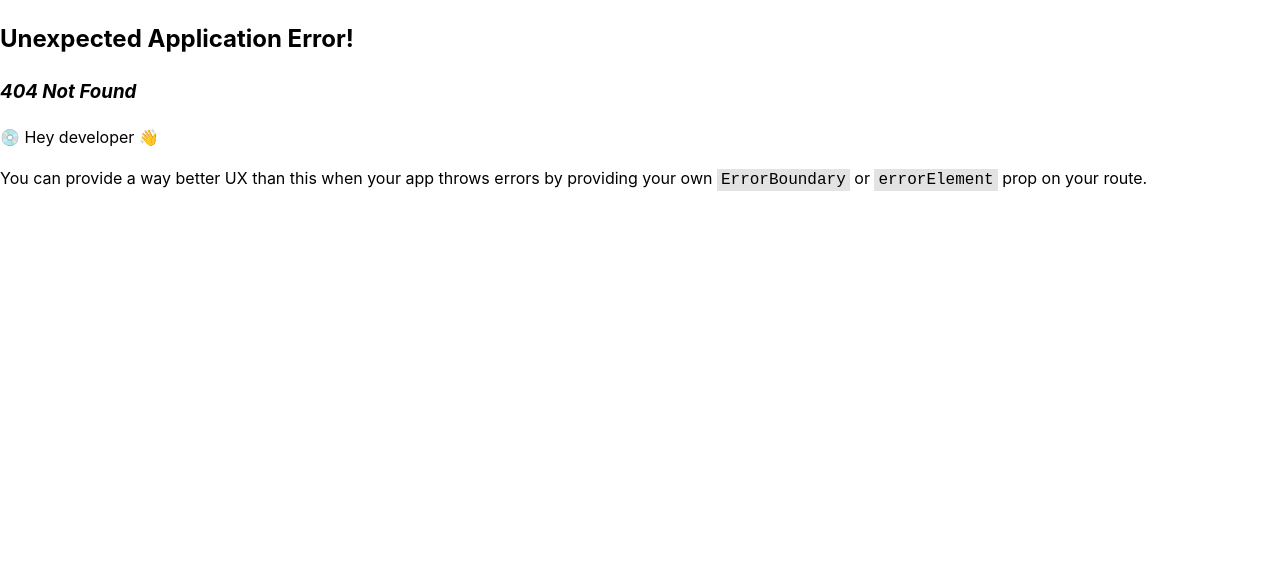
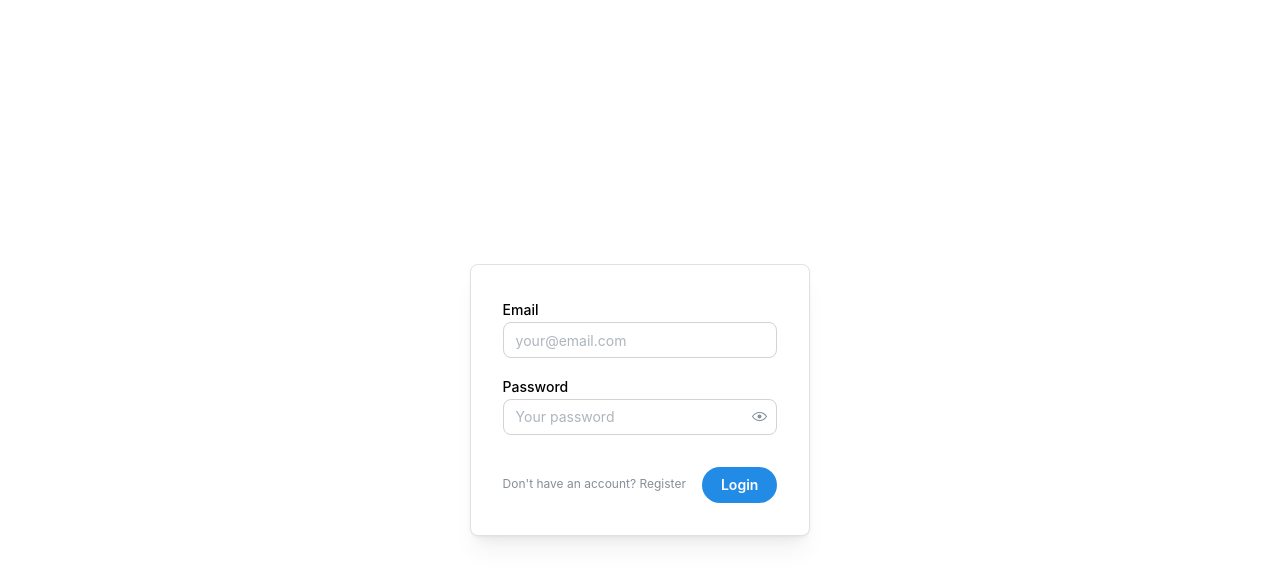
Before and after one commit to fabaguirre/animal-shelter-client, a React (Vite) app: page /login in a window 1280 px wide. Before the commit this address had no page. Shown: the top 580 px of the page. Built offline with nearby package versions, Linux system fonts and the light colour scheme.

Commit message:
✨ chore: Add login components

```diff
--- a/package.json
+++ b/package.json
@@ -20,6 +20,7 @@
   },
   "dependencies": {
     "@mantine/core": "7.12.1",
+    "@mantine/form": "^7.12.1",
     "@mantine/hooks": "7.12.1",
     "react": "^18.3.1",
     "react-dom": "^18.3.1",
--- a/src/Router.tsx
+++ b/src/Router.tsx
@@ -1,10 +1,10 @@
 import { createBrowserRouter, RouterProvider } from 'react-router-dom';
-import { HomePage } from './pages/Home.page';
+import LoginPage from '@/pages/Login.page';
 
 const router = createBrowserRouter([
   {
-    path: '/',
-    element: <HomePage />,
+    path: '/login',
+    element: <LoginPage />,
   },
 ]);
 
--- /dev/null
+++ b/src/components/LoginCard.tsx
@@ -0,0 +1,9 @@
+import { Paper } from '@mantine/core';
+
+const LoginCard: React.FC<React.PropsWithChildren> = ({ children }) => (
+  <Paper shadow="md" radius="md" p="xl" withBorder>
+    {children}
+  </Paper>
+);
+
+export default LoginCard;
--- /dev/null
+++ b/src/components/LoginForm.tsx
@@ -0,0 +1,78 @@
+import { useToggle, upperFirst } from '@mantine/hooks';
+import { useForm } from '@mantine/form';
+import { TextInput, PasswordInput, Group, Button, Checkbox, Anchor, Stack } from '@mantine/core';
+
+export default function LoginCard() {
+  const [type, toggle] = useToggle(['login', 'register']);
+
+  const form = useForm({
+    mode: 'uncontrolled',
+    initialValues: {
+      email: '',
+      name: '',
+      password: '',
+      terms: false,
+    },
+
+    validate: {
+      email: (value) => {
+        const flags = 'gm';
+        const pattern = '[A-Za-z0-9._%+-]+@[A-Za-z0-9.-]+.[A-Za-z]{2,}';
+        const regexPattern = new RegExp(pattern, flags);
+        return regexPattern.test(value) ? null : 'Invalid email';
+      },
+      password: (value) =>
+        value.length >= 6 ? null : 'Password should include at least 6 characters',
+      terms: (value) => (value ? null : 'You should accept terms and conditions'),
+    },
+  });
+
+  const handleSubmit = (values: typeof form.values) => {
+    console.debug('🚀 ~ handleSubmit ~ values:', values);
+  };
+
+  return (
+    <form onSubmit={form.onSubmit(handleSubmit)}>
+      <Stack>
+        {type === 'register' && (
+          <TextInput
+            required
+            label="Name"
+            placeholder="Your name"
+            radius="md"
+            {...form.getInputProps('name')}
+          />
+        )}
+
+        <TextInput
+          label="Email"
+          placeholder="your@email.com"
+          radius="md"
+          {...form.getInputProps('email')}
+        />
+
+        <PasswordInput
+          label="Password"
+          placeholder="Your password"
+          radius="md"
+          {...form.getInputProps('password')}
+        />
+
+        {type === 'register' && (
+          <Checkbox label="I accept terms and conditions" {...form.getInputProps('terms')} />
+        )}
+      </Stack>
+
+      <Group justify="space-between" mt="xl">
+        <Anchor component="button" type="button" c="dimmed" onClick={() => toggle()} size="xs">
+          {type === 'register'
+            ? 'Already have an account? Login'
+            : "Don't have an account? Register"}
+        </Anchor>
+        <Button type="submit" radius="xl">
+          {upperFirst(type)}
+        </Button>
+      </Group>
+    </form>
+  );
+}
--- /dev/null
+++ b/src/pages/Login.page.tsx
@@ -0,0 +1,13 @@
+import { Center } from '@mantine/core';
+import LoginCard from '@/components/LoginCard';
+import LoginForm from '@/components/LoginForm';
+
+const LoginPage: React.FC = () => (
+  <Center component="main" h="100vh">
+    <LoginCard>
+      <LoginForm />
+    </LoginCard>
+  </Center>
+);
+
+export default LoginPage;
```
Also changed, not shown: 1 other file (tests, documents, lock files or other folders).
